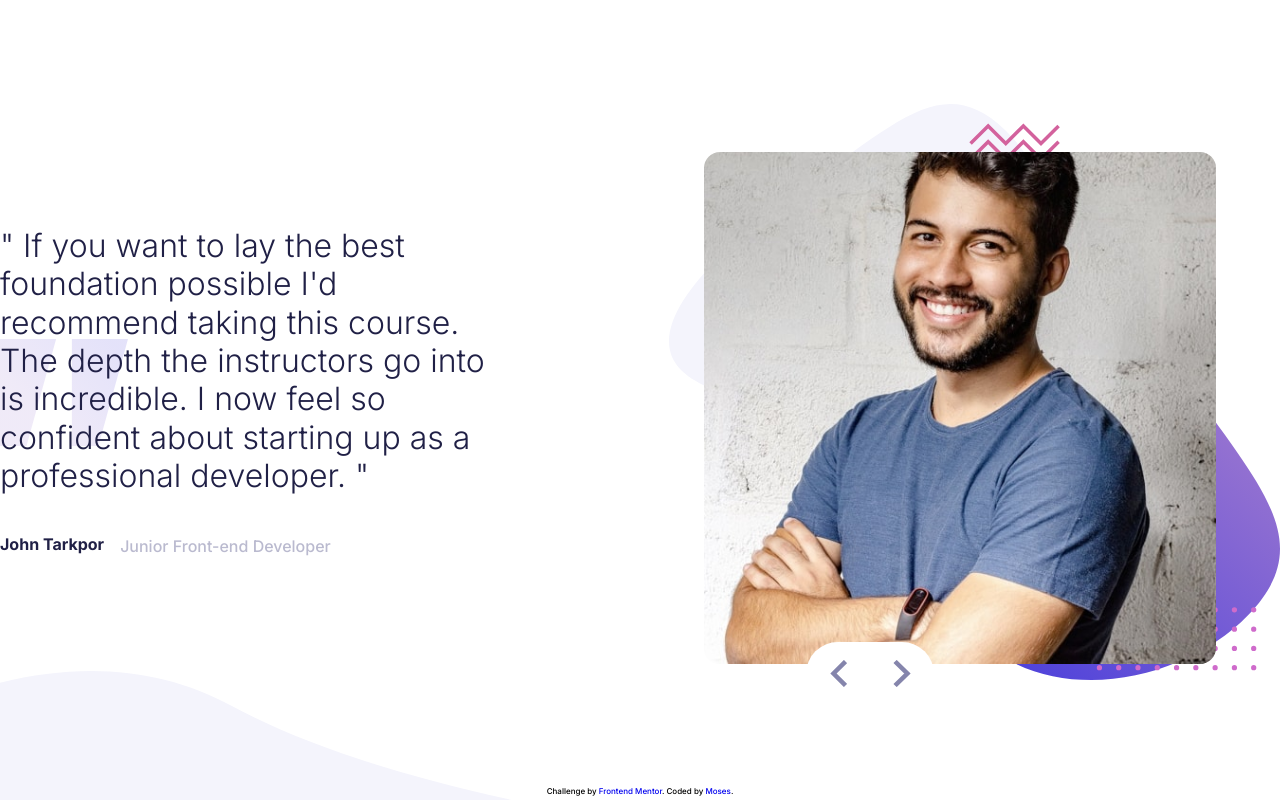
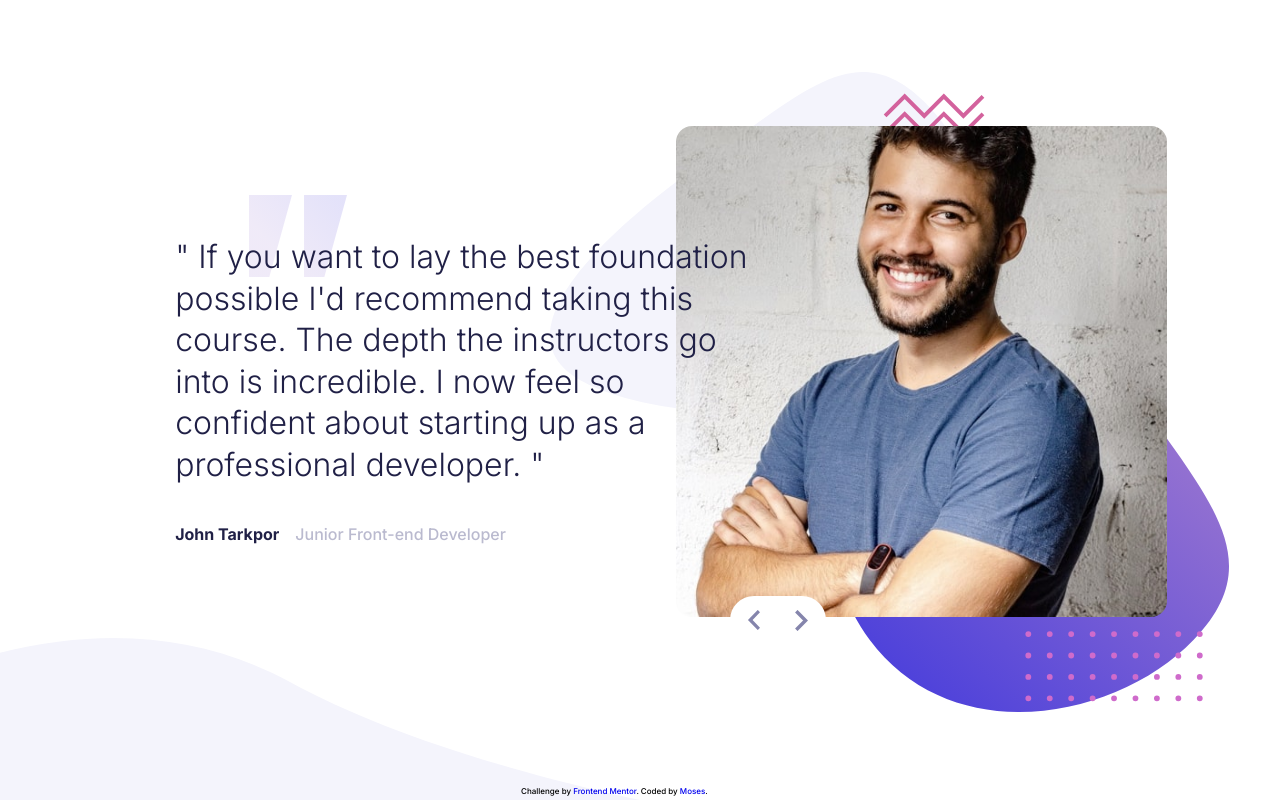
Before and after one commit to mbtenkorang/coding-bootcamp-testimonials, a Vue app: page / in a window 1280 px wide. Built offline with nearby package versions, Linux system fonts and the light colour scheme.

Commit message:
Updated styles for desktop

```diff
--- a/src/App.vue
+++ b/src/App.vue
@@ -146,28 +146,42 @@ const testimonialData = ref([
   text-align: center;
   font-weight: 300;
   font-size: 1.2rem;
+  line-height: 1.3;
   margin-block-end: 1.25em;
   color: var(--darkblue);
   width: 80%;
 }
 
-@media only screen and (min-width: 980px) {
+@media only screen and (min-width: 499px) and (max-width: 800px){
+
+  .b-container{
+    max-width: 30rem;
+    margin-inline: auto;
+  }
+}
+
+
+
+@media only screen and (min-width: 890px) {
   .b-container {
     background-size: 40%;
-    min-height: 100vh;
+    /* min-height: 100vh; */
+    max-width: 96%;
+    background-size: 50%;
   }
 
   .b-slide__main__container {
     grid-template-columns: repeat(2, 1fr);
     grid-template-rows: 1fr;
     grid-template-areas: "t i";
-    background-position: right, left;
-    background-size: contain, 10%;
-    /* min-height: 90vh; */
+    background-position: right, left 22% top 22%;
+    background-size: contain, 8%;
+    min-height: 40rem;
   }
 
   .b-slide__header__container {
     grid-area: i;
+    justify-items: center;
   }
 
   .profile-picture {
@@ -177,19 +191,23 @@ const testimonialData = ref([
   }
 
   .b-button {
-    padding: 2rem 2rem;
-    right: 70%;
-    top: -50%;
+    /* padding: 2rem 2rem; */
+    right: 150%;
+    top: -65%;
   }
 
   .b-slide__testimonial__container {
     grid-area: t;
     align-items: flex-start;
     justify-content: center;
+    position: relative;
+    left: 22%;
+    margin-inline-start: 2.5em;
   }
 
   .b-slide__footer {
     flex-direction: row;
+    align-items: baseline;
   }
 
   .b-slide__username {
@@ -200,6 +218,7 @@ const testimonialData = ref([
     font-size: 2rem;
     max-width: 100%;
     text-align: left;
+    width: 100%;
   }
 }
 </style>
```
